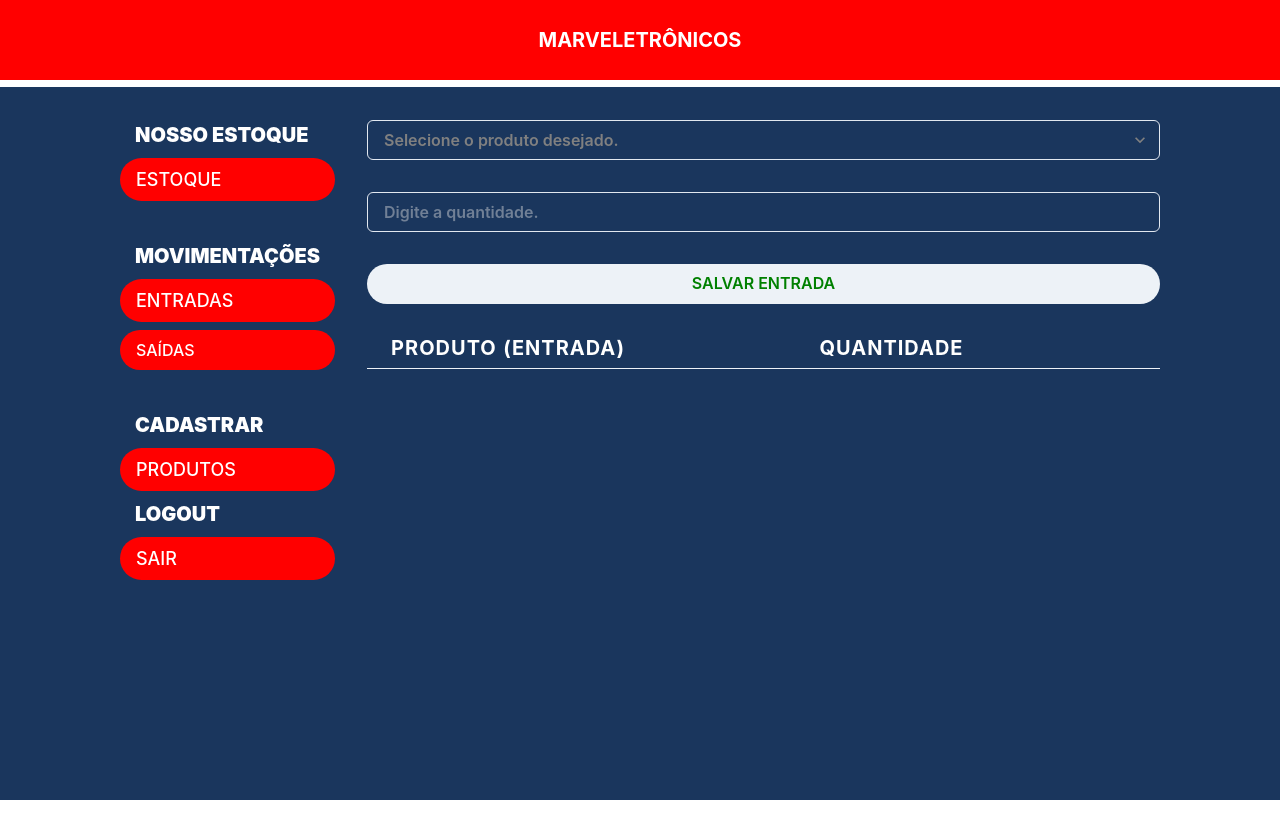
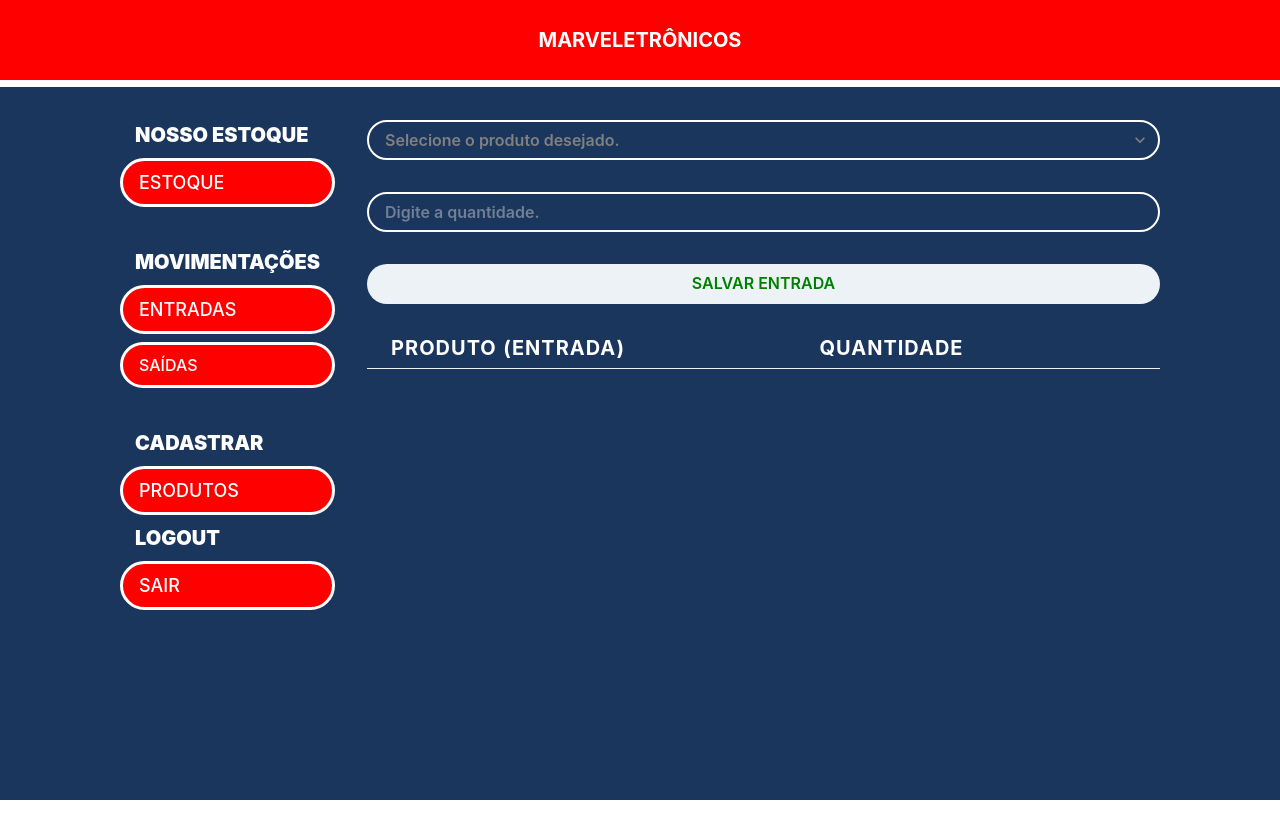
Before and after one commit to joaopedroaraujoinacio/ANALISE-E-PROJETO-DE-SISTEMA, a Next.js app: page /stockEntries in a window 1280 px wide. Shown: the top 838 px of the page. Built offline with nearby package versions, Linux system fonts and the light colour scheme.

Commit message:
Nono commit - bordas e password

```diff
--- a/src/components/SidebarNav.js
+++ b/src/components/SidebarNav.js
@@ -14,6 +14,7 @@ const SidebarNav = () => {
             </Text>
             <Stack>
               <ChakraLink
+                border="3px solid white"
                 bg="red"
                 _hover={{ bg: "red" }}
                 px="4" py="2" w="100%"
@@ -33,6 +34,7 @@ const SidebarNav = () => {
             </Text>
             <Stack>
               <ChakraLink
+                border="3px solid white"
                 bg="red"
                 _hover={{ bg: "red" }}
                 px="4" py="2" w="100%"
@@ -45,6 +47,7 @@ const SidebarNav = () => {
                 </Link>
               </ChakraLink>
               <ChakraLink
+                border="3px solid white"
                 bg="red"
                 _hover={{ bg: "red" }}
                 px="4" py="2" w="100%"
@@ -64,6 +67,7 @@ const SidebarNav = () => {
             </Text>
             <Stack>
               <ChakraLink
+                border="3px solid white"
                 bg="red"
                 _hover={{ bg: "red" }}
                 px="4" py="2" w="100%"
@@ -81,6 +85,7 @@ const SidebarNav = () => {
             </Text>
             <Stack>
               <ChakraLink
+                border="3px solid white"
                 bg="red"
                 _hover={{ bg: "red" }}
                 px="4" py="2" w="100%"
--- a/src/pages/estoque.js
+++ b/src/pages/estoque.js
@@ -80,7 +80,7 @@ const Produtos = () => {
           <Sidebar />
           <Box w="100%" color="black">
             <SimpleGrid  h="fit-content" spacing="8">
-              <Input fontWeight="semibold" color="white"
+              <Input border="2px solid white" borderRadius="full" fontWeight="semibold" color="white"
                 value={name}
                 onChange={(e) => setName(e.target.value)}
                 placeholder="Insira aqui o nome do produto que deseja cadastrar."/>
--- a/src/pages/index.js
+++ b/src/pages/index.js
@@ -16,13 +16,13 @@ const Login = () => {
             </Text>
 
             <Flex flexDirection="column" alignItems="center" mt="4">
-                <Input w="20%" gap="10px" fontWeight="semibold" color="white" placeholder="Digite seu login." type="name" />
-                <Input w="20%" gap="10px" fontWeight="semibold" color="white" placeholder="Digite sua senha." type="name" mt="4" />
+                <Input border="2px solid white" borderRadius="full" w="20%" fontWeight="semibold" color="white" placeholder="Digite seu login." type="name" />
+                <Input border="2px solid white" borderRadius="full" w="20%" fontWeight="semibold" color="white" placeholder="Digite sua senha." type="password" mt="4" />
             </Flex>
 
             <Stack mt="4" align="center">
 
-              <Button bg="red" _hover={{ bg: "red" }} px="4" py="2" w="20%" borderRadius="full">
+              <Button border="3px solid white" bg="red" _hover={{ bg: "red" }} px="4" py="2" w="8%" borderRadius="full">
                 <Link href="/estoque">
                   <Text textAlign="center" fontSize="lg" fontWeight="medium" color="white">
                   ENTRAR
--- a/src/pages/stockEntries.js
+++ b/src/pages/stockEntries.js
@@ -72,7 +72,7 @@ const StockEntries = () => {
 
                 <Box w="100%">
                     <SimpleGrid h="fit-content" spacing="8">
-                        <Select fontWeight="semibold" color="grey"
+                        <Select border="2px solid white" borderRadius="full" fontWeight="semibold" color="grey"
                         value={product_id}
                         onChange={(e) => setProduct_id(e.target.value)}>
                             <option value="0">Selecione o produto desejado.</option>
@@ -84,7 +84,7 @@ const StockEntries = () => {
                                     </option>
                                 ))}
                         </Select>
-                        <Input fontWeight="semibold" color="white"
+                        <Input border="2px solid white" borderRadius="full" fontWeight="semibold" color="white"
                             placeholder="Digite a quantidade." type="number" value={amount} onChange={(e) => setAmount(e.target.value)}
                             />
                             <Button Button w="45" borderRadius="full" color="green" onClick={handleNewEntry}>
--- a/src/pages/stockOutputs.js
+++ b/src/pages/stockOutputs.js
@@ -72,7 +72,7 @@ const stockOutputs = () => {
 
                 <Box w="100%">
                     <SimpleGrid h="fit-content" spacing="8">
-                        <Select fontWeight="semibold" color="grey"
+                        <Select border="2px solid white" borderRadius="full" fontWeight="semibold" color="grey"
                         value={product_id}
                         onChange={(e) => setProduct_id(e.target.value)}>
                             <option value="0">Selecione o produto desejado.</option>
@@ -84,7 +84,7 @@ const stockOutputs = () => {
                                     </option>
                                 ))}
                         </Select>
-                        <Input fontWeight="semibold" color="white"
+                        <Input border="2px solid white" borderRadius="full" fontWeight="semibold" color="white"
                             placeholder="Digite a quantidade." type="number" value={amount} onChange={(e) => setAmount(e.target.value)}
                             />
                             <Button Button w="45" borderRadius="full" color="green" onClick={handleNewOutput}>
```
Also changed, not shown: img/favicon.png (added).
